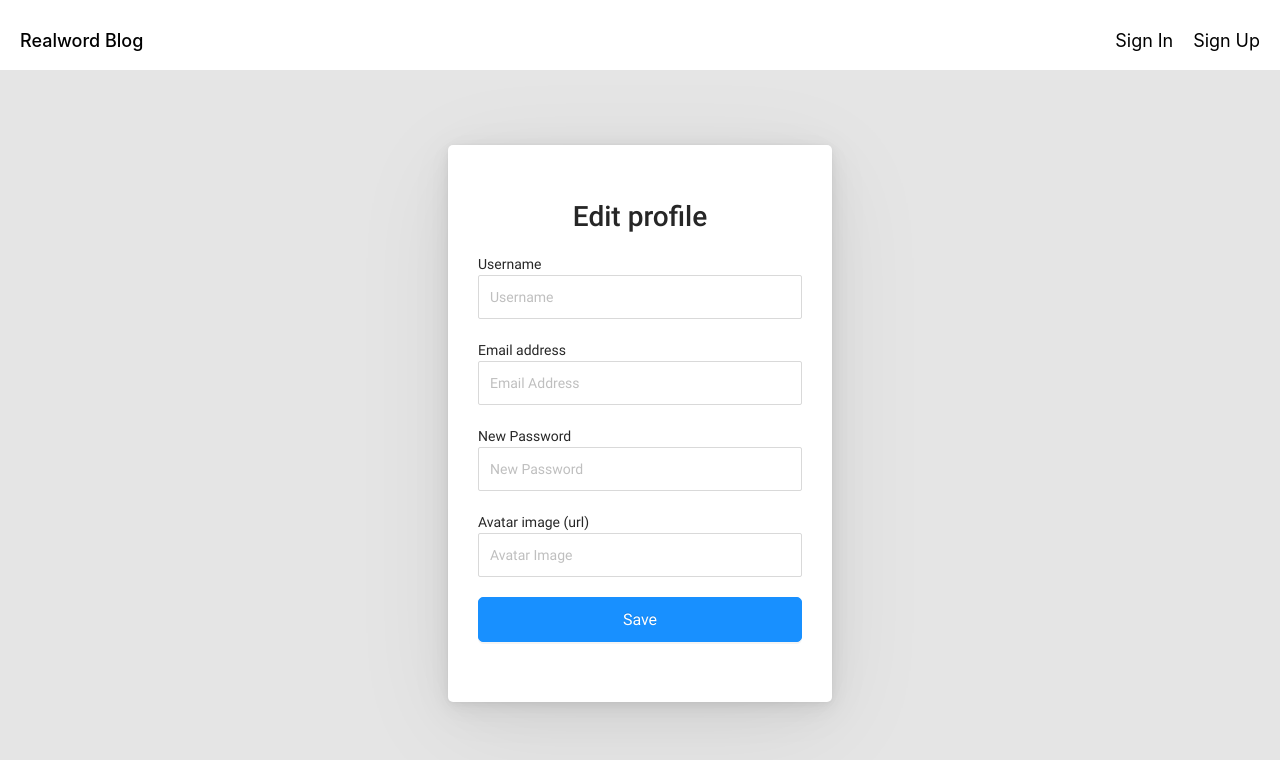
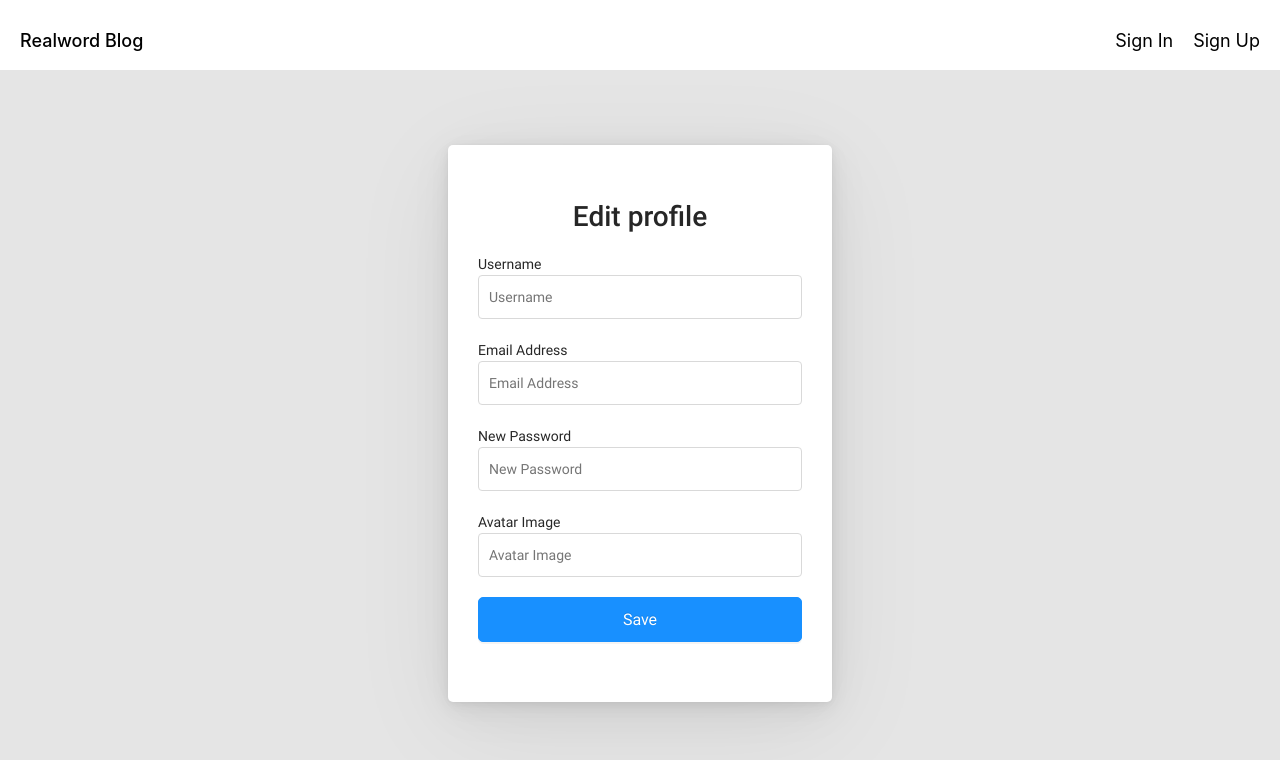
Before and after one commit to polinayermolenko/realworldBlog, a React (Create React App) app: page /profile in a window 1280 px wide. Shown: the top 760 px of the page. Built offline with nearby package versions, Linux system fonts and the light colour scheme.

Commit message:
Client validation of the sign in form and edit profile form

```diff
--- a/package.json
+++ b/package.json
@@ -15,6 +15,7 @@
     "react-markdown": "^5.0.3",
     "react-router-dom": "^5.2.0",
     "react-scripts": "4.0.1",
+    "validator": "^13.5.2",
     "web-vitals": "^0.2.4"
   },
   "scripts": {
--- a/src/components/EditProfile/EditProfile.jsx
+++ b/src/components/EditProfile/EditProfile.jsx
@@ -1,24 +1,83 @@
 import React from 'react';
-import { Input, Button } from 'antd';
+import { useForm } from 'react-hook-form';
+import { Button } from 'antd';
+import isEmail from 'validator/es/lib/isEmail';
+import isURL from 'validator/es/lib/isURL';
+import FormInput from '../FormInput/FormInput';
 import classes from './EditProfile.module.scss';
 
-const EditProfile = () => (
+const EditProfile = () => {
+  const { register, handleSubmit, watch, errors } = useForm({
+    mode: 'onChange',
+  });
+
+  const onSubmit = (data) => {
+    console.log(data);
+  };
+
+  const usernameSettingsValidation = register({
+    required: 'Username is required',
+    minLength: { value: 3, message: 'Your username needs to be at least 3 characters.' },
+    maxLength: { value: 20, message: 'Your username needs to be no more than 20 characters long.' },
+  });
+
+  const emailSettingsValidation = register({
+    required: 'Email is required',
+    validate: () => isEmail(watch('email')) || 'Invalid email format',
+  });
+
+  const passwordSettingsValidation = register({
+    minLength: { value: 8, message: 'Your password needs to be at least 8 characters.' },
+    maxLength: { value: 40, message: 'Your password needs to be no more than 40 characters long.' },
+  });
+
+  const urlSettingsValidation = register({
+    required: false,
+    validate: () => isURL(watch('avatar')) || 'Invalid url format',
+  });
+
+  return (
     <div className={classes.Profile}>
-    <form action="">
+      <form onSubmit={handleSubmit(onSubmit)}>
         <h1 className={classes.Profile__Title}>Edit profile</h1>
-      <label htmlFor="username">Username</label>
-      <Input className={classes.Profile__Input} id="username" placeholder="Username" />
-      <label htmlFor="email">Email address</label>
-      <Input className={classes.Profile__Input} id="email" placeholder="Email Address" type="email" />
-      <label htmlFor="password">New Password</label>
-      <Input className={classes.Profile__Input} id="password" placeholder="New Password" type="password" />
-      <label htmlFor="avatar">Avatar image (url)</label>
-      <Input className={classes.Profile__Input} id="avatar" placeholder="Avatar Image" type="url" />
+        <FormInput
+          ref={usernameSettingsValidation}
+          id="username"
+          error={errors.username}
+          label="Username"
+          type="text"
+          name="username"
+        />
+        <FormInput
+          ref={emailSettingsValidation}
+          id="email"
+          error={errors.email}
+          label="Email Address"
+          type="email"
+          name="email"
+        />
+        <FormInput
+          ref={passwordSettingsValidation}
+          id="newPassword"
+          error={errors.newPassword}
+          label="New Password"
+          type="password"
+          name="newPassword"
+        />
+        <FormInput
+          ref={urlSettingsValidation}
+          id="avatar"
+          error={errors.avatar}
+          label="Avatar Image"
+          type="url"
+          name="avatar"
+        />
         <Button className={classes.Profile__Submit} type="primary" htmlType="submit">
           Save
         </Button>
       </form>
     </div>
   );
+};
 
 export default EditProfile;
--- a/src/components/ErrorIndicator/ErrorIndicator.module.scss
+++ b/src/components/ErrorIndicator/ErrorIndicator.module.scss
@@ -1,4 +1,4 @@
 .Error {
-    margin: 0;
-    color: "#f5222d";
+  margin: 0;
+  color: '#f5222d';
 }
--- a/src/components/FormInput/FormInput.module.scss
+++ b/src/components/FormInput/FormInput.module.scss
@@ -20,5 +20,5 @@
 .FormInput__Input:hover,
 .FormInput__Input:focus {
   outline: none;
-    box-shadow: inset 0 0 0 1px #1890FF;
+  box-shadow: inset 0 0 0 1px #1890ff;
 }
--- a/src/components/SignIn/SignIn.jsx
+++ b/src/components/SignIn/SignIn.jsx
@@ -1,16 +1,52 @@
 import React from 'react';
+import { useForm } from 'react-hook-form';
 import { Link } from 'react-router-dom';
-import { Input, Button } from 'antd';
+import { Button } from 'antd';
+import isEmail from 'validator/es/lib/isEmail';
 import classes from './SignIn.module.scss';
+import FormInput from '../FormInput/FormInput';
 
-const SignIn = () => (
+const SignIn = () => {
+  const { register, handleSubmit, watch, errors } = useForm({
+    mode: 'onChange',
+  });
+
+  const onSubmit = (data) => {
+    console.log(data);
+  };
+
+  const emailSettingsValidation = register({
+    required: 'Email is required',
+    validate: () => isEmail(watch('email')) || 'Invalid email format',
+  });
+
+  const passwordSettingsValidation = register({
+    required: 'Password is required',
+    minLength: { value: 8, message: 'Your password needs to be at least 8 characters.' },
+    maxLength: { value: 40, message: 'Your password needs to be no more than 40 characters long.' },
+  });
+
+  return (
     <div className={classes.SignIn}>
-    <form action="">
+      <form onSubmit={handleSubmit(onSubmit)}>
         <h1 className={classes.SignIn__Title}>Sign In</h1>
-      <label htmlFor="email">Email Address</label>
-      <Input className={classes.SignIn__Input} id="email" placeholder="Email address" type="email" />
-      <label htmlFor="password">Password</label>
-      <Input className={classes.SignIn__Input} id="password" placeholder="Password" type="password" />
+        <FormInput
+          ref={emailSettingsValidation}
+          id="email"
+          error={errors.email}
+          label="Email Address"
+          type="email"
+          name="email"
+        />
+
+        <FormInput
+          ref={passwordSettingsValidation}
+          id="password"
+          error={errors.password}
+          label="Password"
+          type="password"
+          name="password"
+        />
         <Button className={classes.SignIn__Submit} type="primary" htmlType="submit">
           Login
         </Button>
@@ -20,5 +56,6 @@ const SignIn = () => (
       </form>
     </div>
   );
+};
 
 export default SignIn;
--- a/src/components/SignUp/SignUp.jsx
+++ b/src/components/SignUp/SignUp.jsx
@@ -2,8 +2,9 @@ import React from 'react';
 import { Link } from 'react-router-dom';
 import { useForm } from 'react-hook-form';
 import { Button } from 'antd';
+import isEmail from 'validator/es/lib/isEmail';
+import FormInput from '../FormInput/FormInput';
 import classes from './SignUp.module.scss';
-import FormInput from '../FormInput/FormInput';
 
 const SignUp = () => {
   const { register, handleSubmit, watch, errors } = useForm({
@@ -14,7 +15,6 @@ const SignUp = () => {
     console.log(data);
   };
 
-  const emailRegExp = /^[\w-.]+@([\w-]+\.)+[\w-]{2,4}$/;
   const passwordValue = watch('password', '');
 
   const usernameSettingsValidation = register({
@@ -25,10 +25,7 @@ const SignUp = () => {
 
   const emailSettingsValidation = register({
     required: 'Email is required',
-    pattern: {
-      value: emailRegExp,
-      message: 'Invalid email format',
-    },
+    validate: () => isEmail(watch('email')) || 'Invalid email format',
   });
 
   const passwordSettingsValidation = register({
@@ -48,7 +45,7 @@ const SignUp = () => {
 
   return (
     <div className={classes.SignUp}>
-      <form action="" onSubmit={handleSubmit(onSubmit)}>
+      <form onSubmit={handleSubmit(onSubmit)}>
         <h1 className={classes.SignUp__Title}>Create new account</h1>
 
         <FormInput
```
Also changed, not shown: 2 other files (tests, documents, lock files or other folders). Lines whose indentation alone changed are shown as unchanged.
